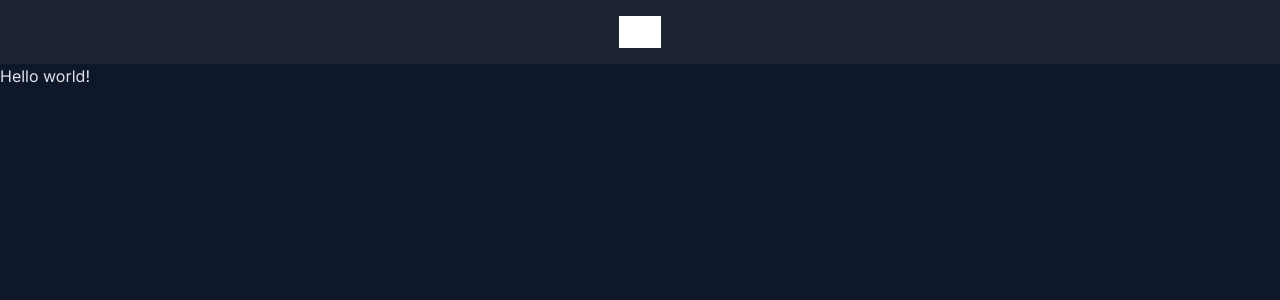
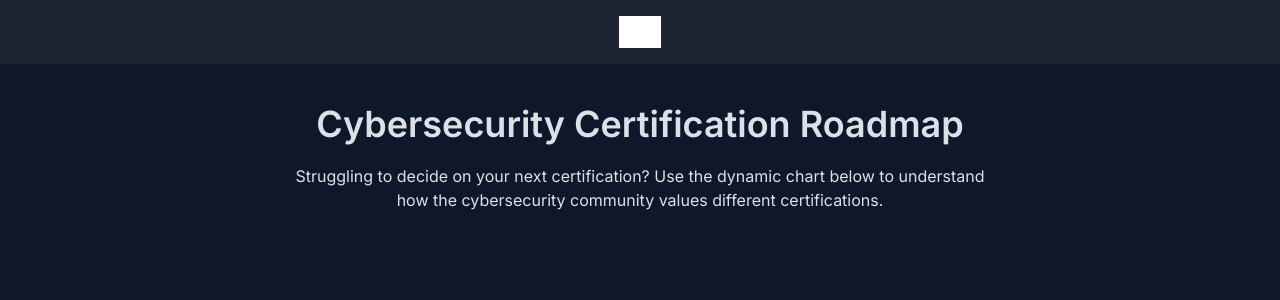
Before and after one commit to ehabhosam/cyberdefenders-chart, a Next.js app: page / in a window 1280 px wide. Shown: the top 300 px of the page. Built offline with nearby package versions, Linux system fonts and the light colour scheme; grey boxes are pictures that could not be loaded.

Commit message:
feat: hero section title component

```diff
--- a/src/app/page.tsx
+++ b/src/app/page.tsx
@@ -1,3 +1,9 @@
+import { HeroTitle } from "@/components/hero-title";
+
 export default function Home() {
-  return <div>Hello world!</div>;
+  return (
+    <main className="flex-1 py-10">
+      <HeroTitle />
+    </main>
+  );
 }
--- /dev/null
+++ b/src/components/hero-title.tsx
@@ -0,0 +1,14 @@
+export function HeroTitle() {
+  return (
+    <div className="page-title text-center space-y-3">
+      <h1 className="text-2xl lg:text-4xl font-semibold pb-2">
+        Cybersecurity Certification Roadmap
+      </h1>
+      <p className="mx-auto lg:px-6 w-75 lg:w-3xl text-wrap-balance">
+        Struggling to decide on your next certification? Use the dynamic chart
+        below to understand how the cybersecurity community values different
+        certifications.
+      </p>
+    </div>
+  );
+}
```
